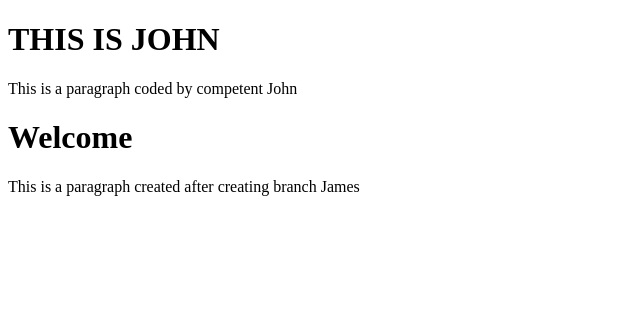
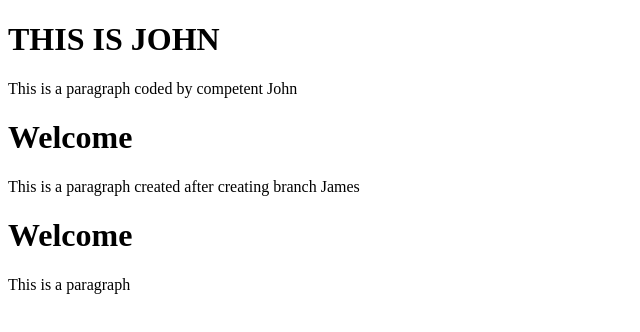
Before and after one commit to JohnKamau79/Team-John, a plain HTML site: page index.html in a window 1280 px wide. Shown: the whole page, without its empty margins (0-640 px from the left). Drawn offline with Linux system fonts and the light colour scheme.

Commit message:
added a h1 and p

```diff
--- a/index.html
+++ b/index.html
@@ -16,6 +16,8 @@
     <p>
         This is a paragraph created after creating branch James
     </p>
+    <h1>Welcome</h1>
+    <p>This is a paragraph</p>
 
 </body>
 </html>
```
